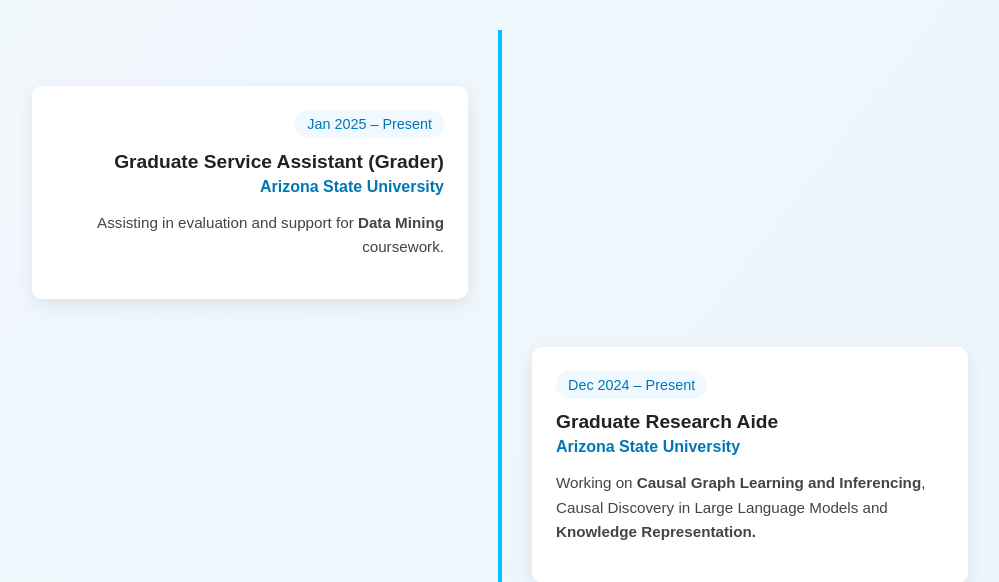
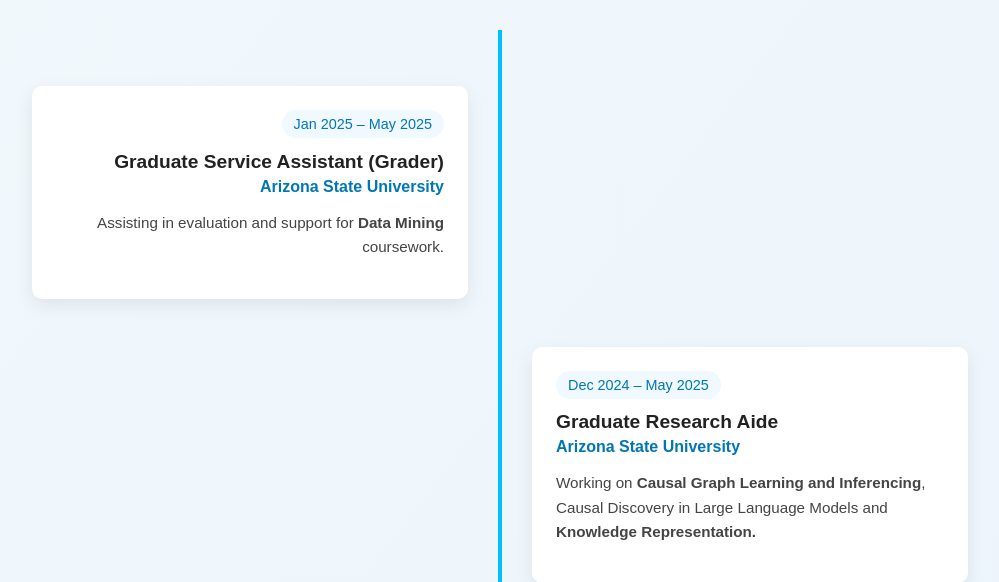
Before and after one commit to S-SRAVANAKUMAR/Portfolio, a Flask app: page / in a window 1280 px wide. Shown: the part 2389-2971 px from the top of the page, without its empty margins (140-1139 px from the left). Run offline with Flask 3, Linux system fonts and the light colour scheme.

Commit message:
Update index.html

```diff
--- a/templates/index.html
+++ b/templates/index.html
@@ -87,7 +87,7 @@
 
     <div class="timeline-block-alt left">
       <div class="timeline-content-alt">
-        <div class="timeline-date-alt">Jan 2025 – Present</div>
+        <div class="timeline-date-alt">Jan 2025 – May 2025</div>
         <h3>Graduate Service Assistant (Grader)</h3>
         <h4>Arizona State University</h4>
         <p>Assisting in evaluation and support for <strong>Data Mining</strong> coursework.</p>
@@ -96,7 +96,7 @@
 
     <div class="timeline-block-alt right">
       <div class="timeline-content-alt">
-        <div class="timeline-date-alt">Dec 2024 – Present</div>
+        <div class="timeline-date-alt">Dec 2024 – May 2025</div>
         <h3>Graduate Research Aide</h3>
         <h4>Arizona State University</h4>
         <p>Working on <strong>Causal Graph Learning and Inferencing</strong>, Causal Discovery in Large Language Models and <strong>Knowledge Representation.</strong></p>
```
